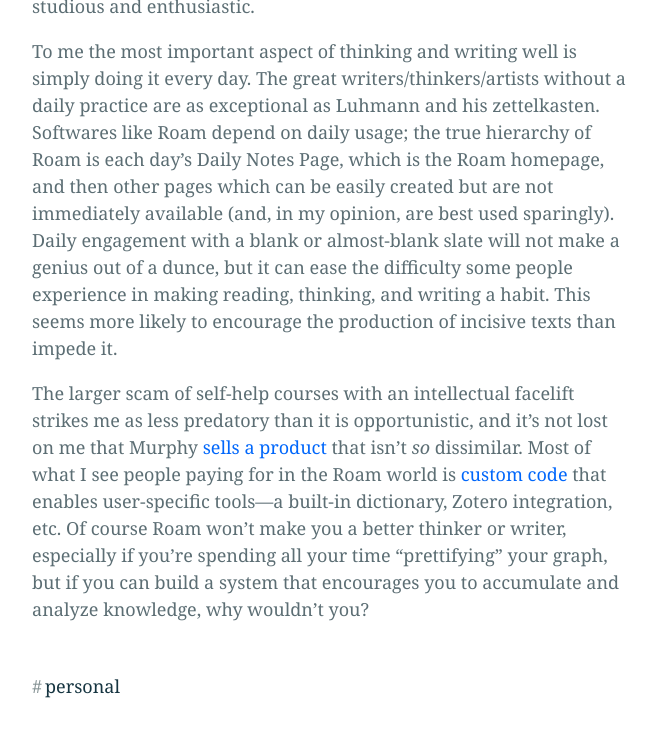
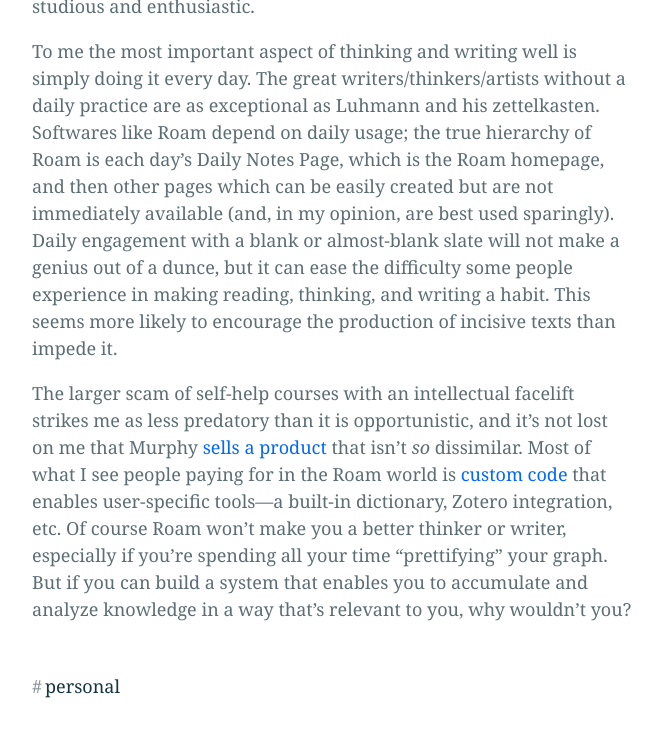
Before and after one commit to bliss-st/ss-website, a Jekyll site: the page built from _posts/2022-4-27-in-defense.md, in a window 1280 px wide and 900 px high, scrolled down 1775 px. Shown: the top 737 px of the window, without its empty margins (308-970 px from the left). Built offline with Jekyll 4.4.1, drawn with Linux system fonts in a browser that asks for light colours.

Commit message:
Update 2022-4-27-in-defense.md

```diff
--- a/_posts/2022-4-27-in-defense.md
+++ b/_posts/2022-4-27-in-defense.md
@@ -15,4 +15,4 @@
 
 To me the most important aspect of thinking and writing well is simply doing it every day. The great writers/thinkers/artists without a daily practice are as exceptional as Luhmann and his zettelkasten. Softwares like Roam depend on daily usage; the true hierarchy of Roam is each day's Daily Notes Page, which is the Roam homepage, and then other pages which can be easily created but are not immediately available (and, in my opinion, are best used sparingly). Daily engagement with a blank or almost-blank slate will not make a genius out of a dunce, but it can ease the difficulty some people experience in making reading, thinking, and writing a habit. This seems more likely to encourage the production of incisive texts than impede it.
 
-The larger scam of self-help courses with an intellectual facelift strikes me as less predatory than it is opportunistic, and it's not lost on me that Murphy [sells a product]("https://indiethinkers.org/") that isn't <em>so</em> dissimilar. Most of what I see people paying for in the Roam world is [custom code]("https://roamjs.com/extensions/smartblocks/smartblocks_store") that enables user-specific tools—a built-in dictionary, Zotero integration, etc. Of course Roam won't make you a better thinker or writer, especially if you're spending all your time "prettifying" your graph, but if you can build a system that encourages you to accumulate and analyze knowledge, why wouldn't you?
+The larger scam of self-help courses with an intellectual facelift strikes me as less predatory than it is opportunistic, and it's not lost on me that Murphy [sells a product]("https://indiethinkers.org/") that isn't <em>so</em> dissimilar. Most of what I see people paying for in the Roam world is [custom code]("https://roamjs.com/extensions/smartblocks/smartblocks_store") that enables user-specific tools—a built-in dictionary, Zotero integration, etc. Of course Roam won't make you a better thinker or writer, especially if you're spending all your time "prettifying" your graph. But if you can build a system that enables you to accumulate and analyze knowledge in a way that's relevant to you, why wouldn't you?
```
